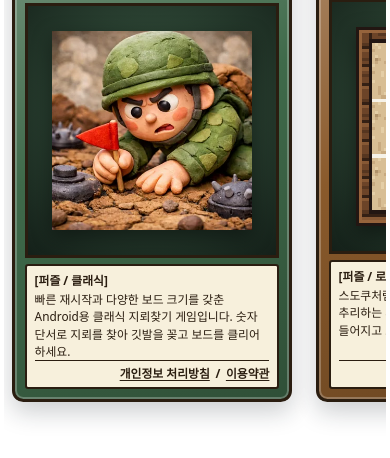
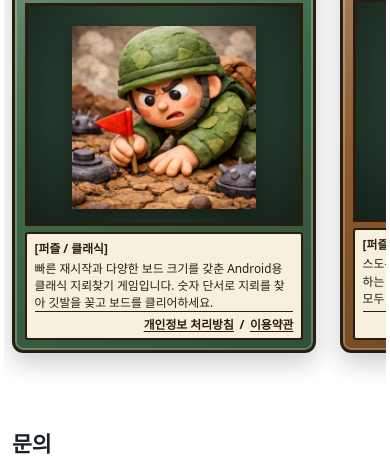
Before and after one commit to passiondrivenfruit/passiondrivenfruit.github.io, an Eleventy site: page src/home.njk in a window 390 px wide. Shown: the part 792-1250 px from the top of the page. Built offline with nearby package versions, Linux system fonts and the light colour scheme; Eleventy itself is replaced by a stand-in of ours; files that its build step writes are made by us from their sources.

Commit message:
게임 카드 비율을 실제 트레이딩 카드(59:86)에 가깝게 조정
카드 폭 17.5rem → 19rem, 그림 칸 1:1 → 5:4. 가로/세로 약 0.59 → 0.68

Co-Authored-By: Claude Opus 5.5 <noreply@anthropic.com>
Claude-Session: https://claude.ai/code/session_01F77sswqTTXQwEAbS4ynmuT

```diff
--- a/src/style.css
+++ b/src/style.css
@@ -89,7 +89,7 @@ ul { padding-left: 1.4rem; }
 .card-slot { display: flex; flex: 0 0 auto; scroll-snap-align: center; }
 .game-card {
   --ink: #2a1d10;
-  display: flex; flex-direction: column; gap: 0.4rem; width: 17.5rem; height: 100%; padding: 0.6rem;
+  display: flex; flex-direction: column; gap: 0.4rem; width: 19rem; height: 100%; padding: 0.6rem;
   border: 3px solid var(--ink); border-radius: 0.7rem; cursor: pointer; color: var(--ink);
   background: linear-gradient(155deg, color-mix(in srgb, var(--frame) 70%, #fff) 0%, var(--frame) 45%, color-mix(in srgb, var(--frame) 75%, #000) 100%);
   box-shadow: 0 10px 24px rgba(25, 33, 43, 0.22), inset 0 0 0 2px rgba(255, 255, 255, 0.25);
@@ -112,8 +112,8 @@ a.card-attr:hover { background: radial-gradient(circle at 35% 30%, #fff, #b9d79a
 .card-attr.is-soon img { filter: grayscale(1); opacity: 0.55; }
 .card-status { display: flex; justify-content: flex-end; gap: 0.3rem; min-height: 1.2rem; color: #fff6dc; font-size: 0.72rem; font-weight: 700; letter-spacing: 0.02em; text-shadow: 0 1px 1px rgba(0, 0, 0, 0.45); }
 .card-status span::before { content: "★ "; color: #ffd75e; }
-.card-art { display: grid; place-items: center; aspect-ratio: 1; overflow: hidden; border: 3px solid var(--ink); background: radial-gradient(circle at 50% 40%, #3b5a44, #142019); }
-.card-art img { width: 80%; height: 80%; object-fit: contain; filter: drop-shadow(0 6px 10px rgba(0, 0, 0, 0.45)); }
+.card-art { display: grid; place-items: center; aspect-ratio: 5 / 4; overflow: hidden; border: 3px solid var(--ink); background: radial-gradient(circle at 50% 40%, #3b5a44, #142019); }
+.card-art img { width: 82%; height: 82%; object-fit: contain; filter: drop-shadow(0 6px 10px rgba(0, 0, 0, 0.45)); }
 .card-art img.pixelated { image-rendering: pixelated; }
 .card-text { flex: 1; display: flex; flex-direction: column; padding: 0.35rem 0.5rem 0.3rem; border: 2px solid var(--ink); border-radius: 0.2rem; background: #f7f0dc; font-size: 0.74rem; line-height: 1.45; }
 .card-text p { margin: 0; }
@@ -160,7 +160,7 @@ a.card-attr:hover { background: radial-gradient(circle at 35% 30%, #fff, #b9d79a
 @media (max-width: 600px) {
   .container { width: min(100% - 1.5rem, 800px); padding-block: 1.1rem; }
   .header-row { align-items: flex-start; }
-  .game-card { width: min(17.5rem, calc(100vw - 4.5rem)); }
+  .game-card { width: min(19rem, calc(100vw - 4.5rem)); }
   .rail-arrow { display: none; }
   .gallery-track figure { padding-inline: 0.5rem; }
   .gallery-nav { display: none; }
```
